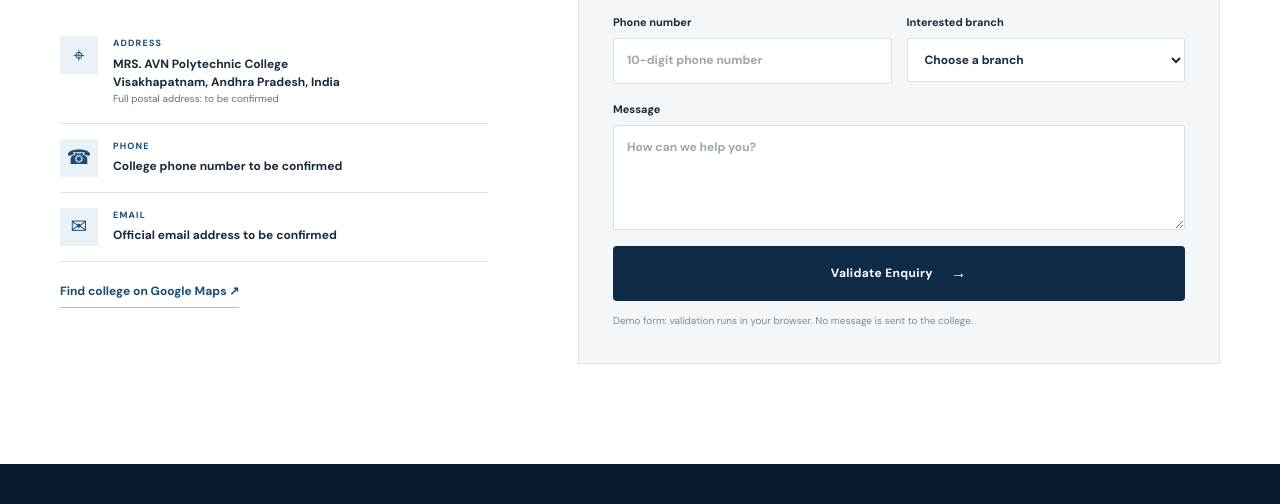
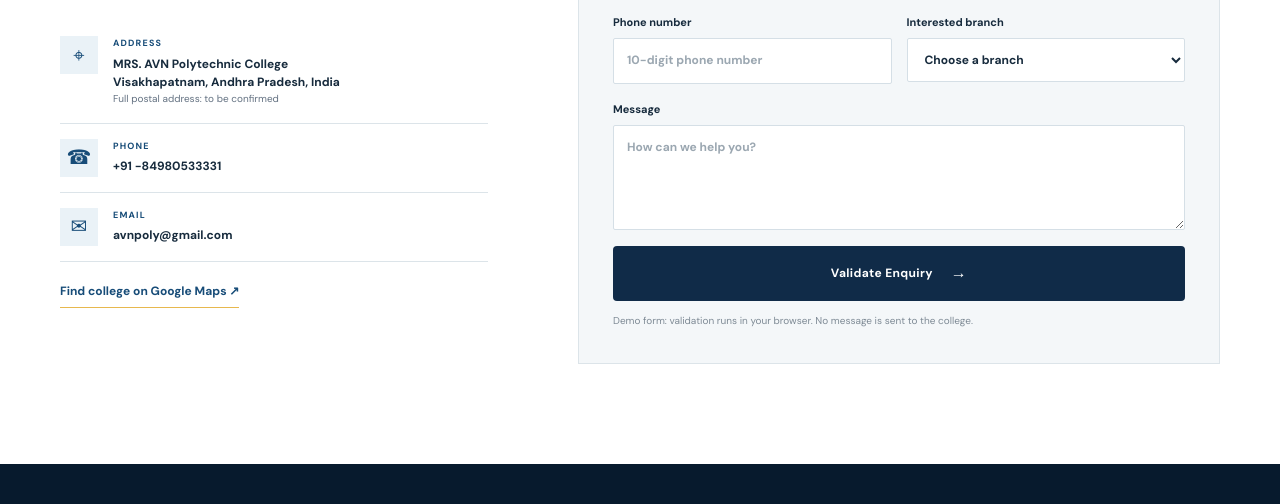
Before and after one commit to webweb601-sketch/mrs-avn-clgpoly-website, a plain HTML site: page index.html in a window 1280 px wide. Shown: the part 8546-9050 px from the top of the page. Drawn offline with Linux system fonts and the light colour scheme.

Commit message:
index.html

```diff
--- a/index.html
+++ b/index.html
@@ -273,8 +273,8 @@
           <h2>Let’s connect<br><span>with AVN.</span></h2>
           <p>For admissions and official information, please contact the college using verified contact details.</p>
           <div class="contact-line"><span class="contact-icon">⌖</span><div><small>ADDRESS</small><strong>MRS. AVN Polytechnic College<br>Visakhapatnam, Andhra Pradesh, India</strong><em>Full postal address: to be confirmed</em></div></div>
-          <div class="contact-line"><span class="contact-icon">☎</span><div><small>PHONE</small><strong>College phone number to be confirmed</strong></div></div>
-          <div class="contact-line"><span class="contact-icon">✉</span><div><small>EMAIL</small><strong>Official email address to be confirmed</strong></div></div>
+          <div class="contact-line"><span class="contact-icon">☎</span><div><small>PHONE</small><strong>+91 -84980533331</strong></div></div>
+          <div class="contact-line"><span class="contact-icon">✉</span><div><small>EMAIL</small><strong>avnpoly@gmail.com</strong></div></div>
           <a class="map-link" href="https://www.google.com/maps/search/MRS+AVN+Polytechnic+College+Visakhapatnam" target="_blank" rel="noopener">Find college on Google Maps ↗</a>
         </div>
         <form class="contact-form" id="enquiry-form" novalidate>
```
